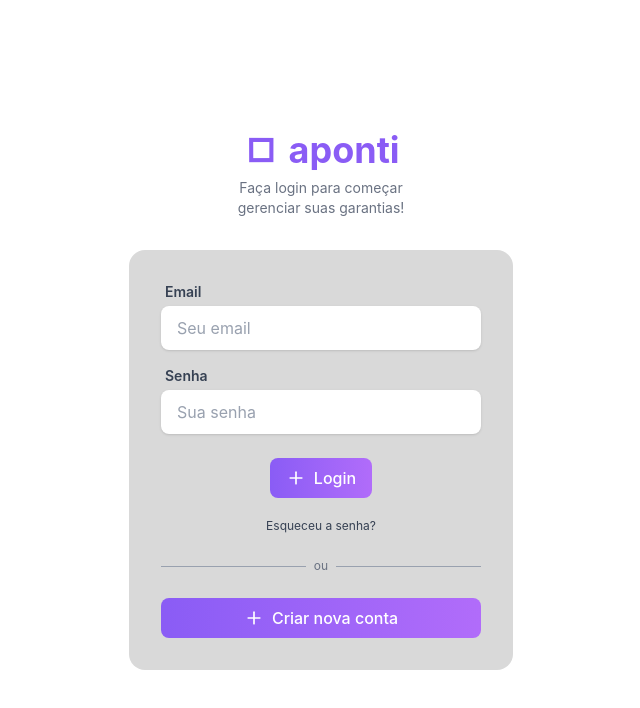
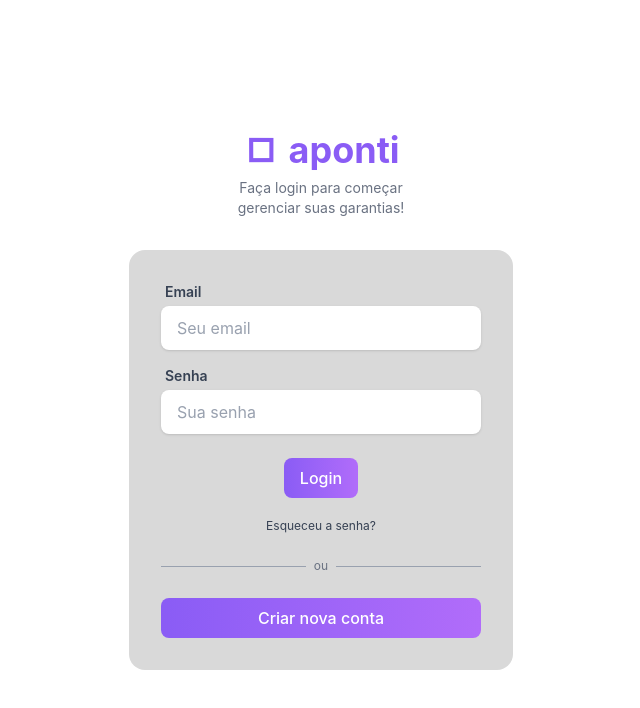
Before and after one commit to apontiacademy/gestaoGarantia-pe-bfd26re, a React (Vite) app in the folder Front-End/: page / in a window 1280 px wide. Shown: the top 708 px of the page, without its empty margins (319-959 px from the left). Built offline with nearby package versions, Linux system fonts and the light colour scheme.

Commit message:
update ActionButton
opçao de icones agora e opcional

```diff
--- a/Front-End/src/components/ui/ActionButton.tsx
+++ b/Front-End/src/components/ui/ActionButton.tsx
@@ -9,10 +9,11 @@ interface ActionButtonProps {
   action: ActionType;
   variant: ButtonVariant;
   onClick?: () => void;
-  label?: string; // Opcional, caso queira texto junto ao ícone
+  label?: string;
+  showIcon?: boolean; // Opção para mostrar ou ocultar o ícone
 }
 
-const ActionButton: React.FC<ActionButtonProps> = ({ action, variant, onClick, label }) => {
+const ActionButton: React.FC<ActionButtonProps> = ({ action, variant, onClick, label, showIcon }) => {
 
   // 1. Mapeamento de Ícones
   const icons: Record<ActionType, LucideIcon> = {
@@ -42,7 +43,7 @@ const ActionButton: React.FC<ActionButtonProps> = ({ action, variant, onClick, l
         ${variantStyles[variant]}
       `}
     >
-      <Icon size={20} />
+      {showIcon && <Icon size={20} />} {/* Exibe o ícone se showIcon for true */  }
       {label && <span>{label}</span>}
     </button>
   );
```
